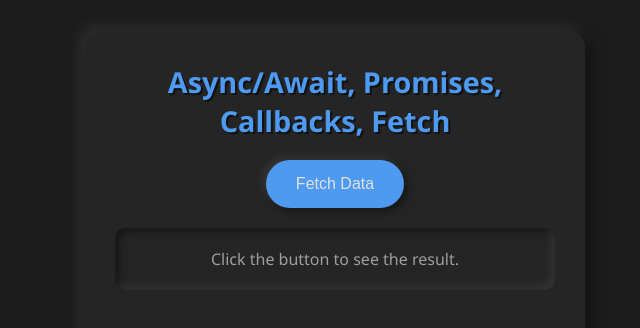
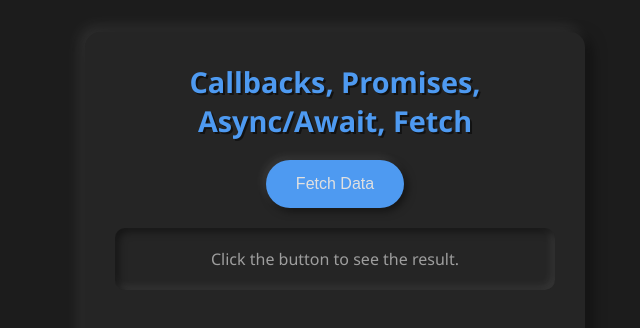
Before and after one commit to Ziqode24/jsHiteshCourse, a plain HTML site: page 09_advance/fcc_promise/allInOne.html in a window 1280 px wide. Shown: the whole page, without its empty margins (305-945 px from the left). Drawn offline with Linux system fonts and the light colour scheme.

Commit message:
title update

```diff
--- a/09_advance/fcc_promise/allInOne.html
+++ b/09_advance/fcc_promise/allInOne.html
@@ -90,7 +90,7 @@
 </head>
 <body>
     <div class="container">
-        <h1 class="title">Async/Await, Promises, Callbacks, Fetch</h1>
+        <h1 class="title">Callbacks, Promises, Async/Await, Fetch</h1>
 
         <!-- Button for initiating async operations -->
         <button id="fetchDataBtn">Fetch Data</button>
```
Also changed, not shown: 1 other file.
